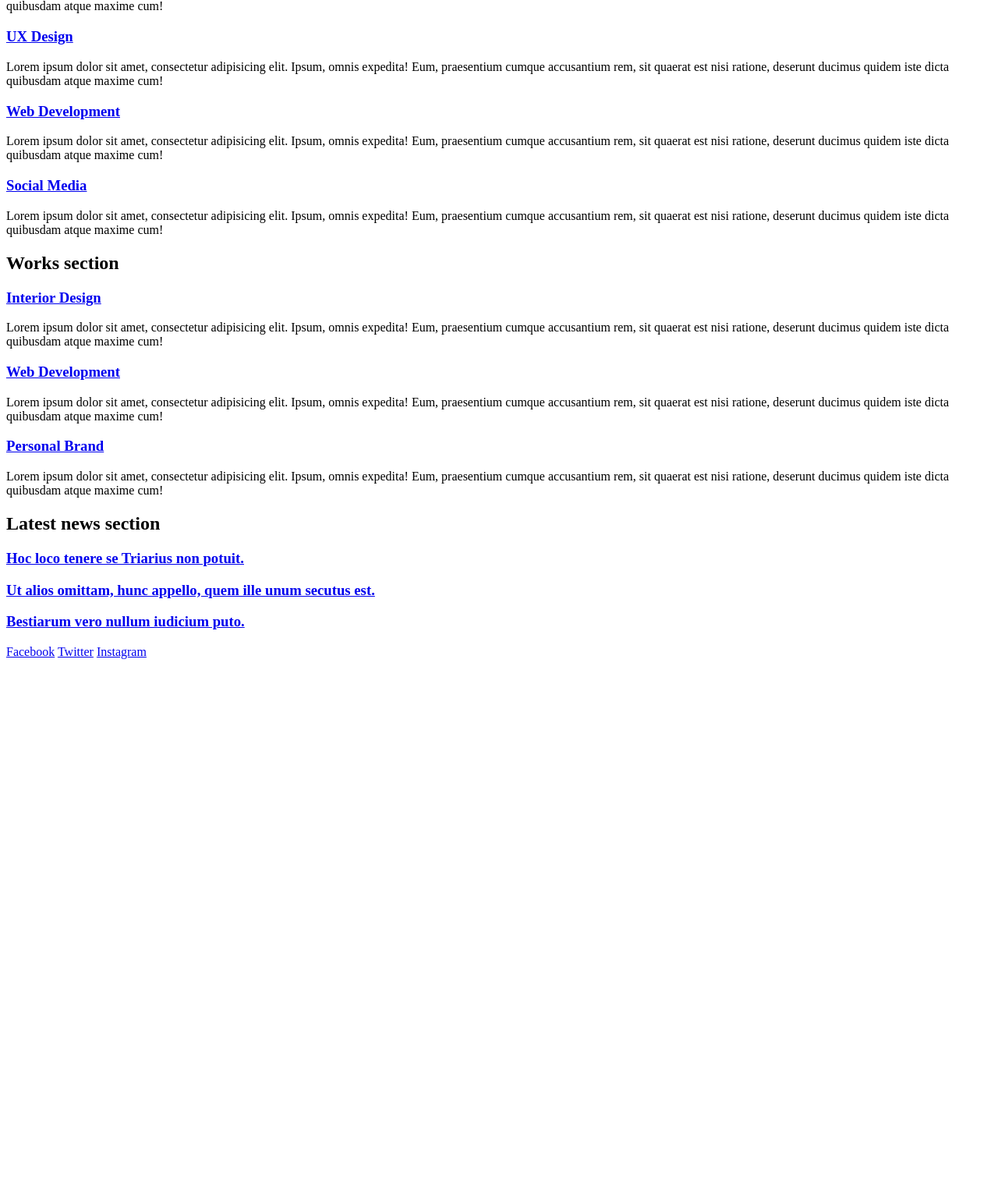
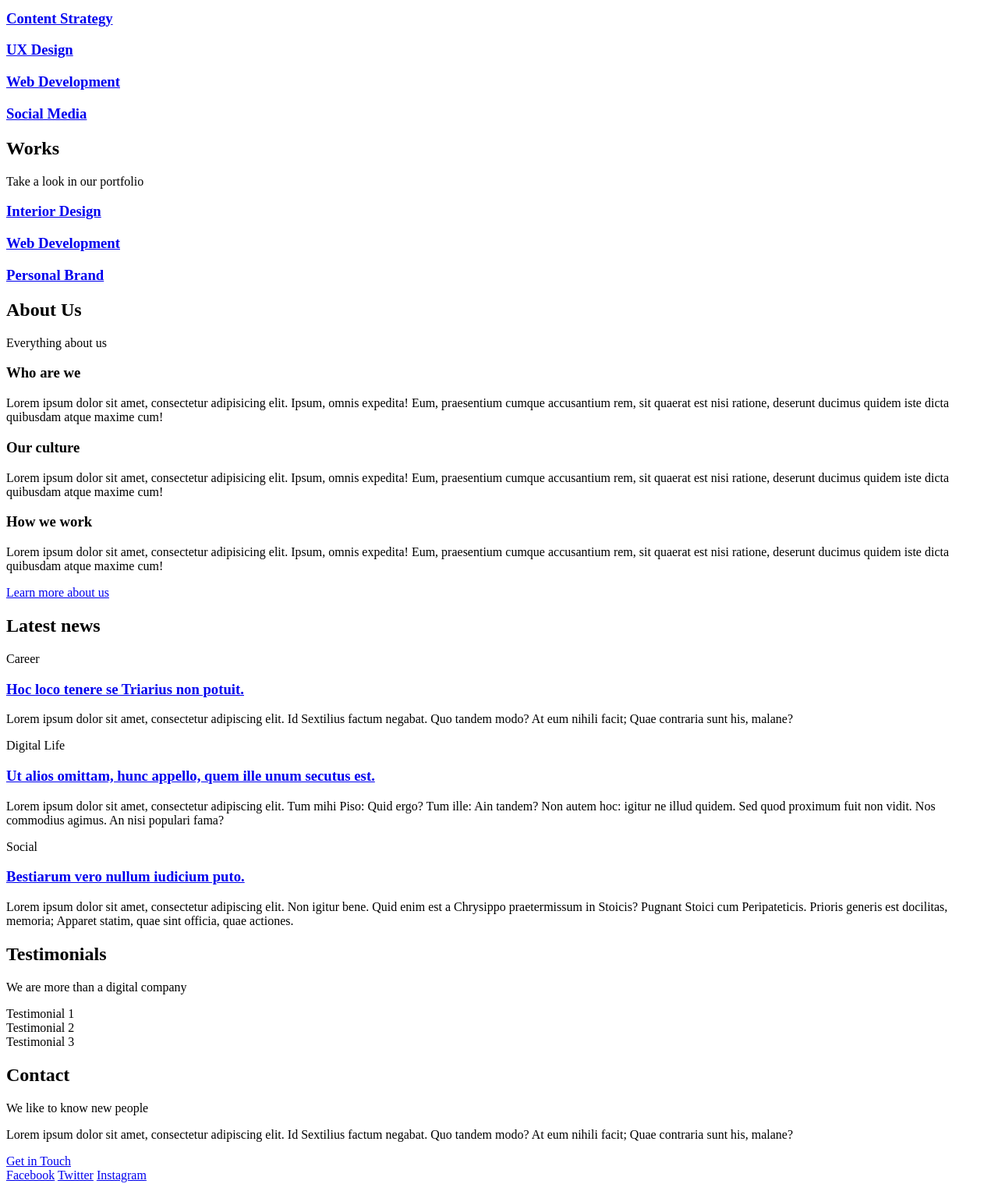
Before and after one commit to pkonsomu2020/alx-frontend, a plain HTML site: page 0x00-html_advanced/23-index.html in a window 1280 px wide. Shown: the part 361-1879 px from the top of the page at 78% size. Before the commit the page ends 1214 px from the top, so only its background shows below. Drawn offline with Linux system fonts and the light colour scheme.

Commit message:
Update 23-index.html

```diff
--- a/0x00-html_advanced/23-index.html
+++ b/0x00-html_advanced/23-index.html
@@ -1,106 +1,206 @@
 <!DOCTYPE html>
-<html>
+<html lang="en" dir="ltr">
     <head>
         <meta charset="utf-8">
-    <meta name="viewport" content="width=device-width, initial-scale=1.0, viewport-fit=cover">
+        <meta name="viewport" content="width=device-width, initial-scale=1, viewport-fit=cover">
         <title>Homepage - Techium</title>
         <meta name="description" content="Techium is a digital agency">
         <link rel="icon" type="image/x-icon" href="./favicon.ico">
-    <link rel="icon" type="image/png" href="./favicon.png">
-    <!-- Add other head content or stylesheets here if needed -->
+        <link rel="icon" type="image/png" href="./favicon-32x32.png">
     </head>
     <body>
 
-    <!-- Header to help with scanning your code -->
-    <div>
+        <!-- ==================== Header ==================== -->
         <header>
             <div>
-                <a href="/">Techium</a> <!-- Link to the root of the folder -->
-            </div>
-            <nav>
-                <!-- Navigation links -->
-                <a href="/">Home</a>
-                <a href="#services">Services</a> <!-- Anchor to services -->
-                <a href="#works">Works</a> <!-- Anchor to works -->
-                <a href="#about">About</a> <!-- Anchor to about -->
-                <a href="#latest_news">Latest news</a> <!-- Anchor to latest_news -->
-                <a href="#testimonials">Testimonials</a> <!-- Anchor to testimonials -->
-                <a href="#contact">Contact</a> <!-- Anchor to contact -->
-            </nav>
-        </header>
+                <div>
+                    <a href="/"><span>Techium</span></a>
                 </div>
 
-    <!-- Main to help with scanning your code -->
+                <nav>
+                    <a href="/">Home</a>
+                    <a href="services">Services</a>
+                    <a href="works">Works</a>
+                    <a href="about">About</a>
+                    <a href="latest_news">Latest news</a>
+                    <a href="testimonials">Testimonials</a>
+                    <a href="contact">Contact</a>
+                </nav>
+            </div>
+        </header>
+
+        <!-- ==================== Main ==================== -->
         <main>
-        <!-- Hero section -->
-        <!-- ... -->
+            <h1>Homepage</h1>
 
-        <!-- Services section -->
-        <section id="services">
-            <header>
-                <h2>Services section</h2>
-            </header>
+            <!-- +++++ Hero section +++++ -->
+            <section>
                 <div>
-                <!-- Contents for Services section -->
-                <h3><a href="#">Design & Concept</a></h3> <!-- Link to # around the text Design & Concept -->
-                <p>Lorem ipsum dolor sit amet, consectetur adipisicing elit. Ipsum, omnis expedita! Eum, praesentium cumque accusantium rem, sit quaerat est nisi ratione, deserunt ducimus quidem iste dicta quibusdam atque maxime cum!</p>
-                <h3><a href="#">Digital Strategy</a></h3> <!-- Link to # around the text Digital Strategy -->
-                <p>Lorem ipsum dolor sit amet, consectetur adipisicing elit. Ipsum, omnis expedita! Eum, praesentium cumque accusantium rem, sit quaerat est nisi ratione, deserunt ducimus quidem iste dicta quibusdam atque maxime cum!</p>
-                <h3><a href="#">Content Strategy</a></h3> <!-- Link to # around the text Content Strategy -->
-                <p>Lorem ipsum dolor sit amet, consectetur adipisicing elit. Ipsum, omnis expedita! Eum, praesentium cumque accusantium rem, sit quaerat est nisi ratione, deserunt ducimus quidem iste dicta quibusdam atque maxime cum!</p>
-                <h3><a href="#">UX Design</a></h3> <!-- Link to # around the text UX Design -->
-                <p>Lorem ipsum dolor sit amet, consectetur adipisicing elit. Ipsum, omnis expedita! Eum, praesentium cumque accusantium rem, sit quaerat est nisi ratione, deserunt ducimus quidem iste dicta quibusdam atque maxime cum!</p>
-                <h3><a href="#">Web Development</a></h3> <!-- Link to # around the text Web Development -->
-                <p>Lorem ipsum dolor sit amet, consectetur adipisicing elit. Ipsum, omnis expedita! Eum, praesentium cumque accusantium rem, sit quaerat est nisi ratione, deserunt ducimus quidem iste dicta quibusdam atque maxime cum!</p>
-                <h3><a href="#">Social Media</a></h3> <!-- Link to # around the text Social Media -->
-                <p>Lorem ipsum dolor sit amet, consectetur adipisicing elit. Ipsum, omnis expedita! Eum, praesentium cumque accusantium rem, sit quaerat est nisi ratione, deserunt ducimus quidem iste dicta quibusdam atque maxime cum!</p>
+                    <h2>We help you build your brand!</h2>
+                    <a href="#">Get started</a>
                 </div>
             </section>
 
-        <!-- Rest of the content for the homepage (same as 22-index.html) -->
-        <!-- ... -->
+            <!-- +++++ Services section +++++ -->
+            <section>
+                <div>
 
-        <!-- Works section -->
-        <section id="works">
                     <header>
-                <h2>Works section</h2>
+                        <h2>Services</h2>
+                        <p>We work with you</p>
                     </header>
+
                     <div>
-                <!-- Contents for Works section -->
-                <h3><a href="#">Interior Design</a></h3> <!-- Link to # around the text Interior Design -->
-                <p>Lorem ipsum dolor sit amet, consectetur adipisicing elit. Ipsum, omnis expedita! Eum, praesentium cumque accusantium rem, sit quaerat est nisi ratione, deserunt ducimus quidem iste dicta quibusdam atque maxime cum!</p>
-                <h3><a href="#">Web Development</a></h3> <!-- Link to # around the text Web Development -->
-                <p>Lorem ipsum dolor sit amet, consectetur adipisicing elit. Ipsum, omnis expedita! Eum, praesentium cumque accusantium rem, sit quaerat est nisi ratione, deserunt ducimus quidem iste dicta quibusdam atque maxime cum!</p>
-                <h3><a href="#">Personal Brand</a></h3> <!-- Link to # around the text Personal Brand -->
-                <p>Lorem ipsum dolor sit amet, consectetur adipisicing elit. Ipsum, omnis expedita! Eum, praesentium cumque accusantium rem, sit quaerat est nisi ratione, deserunt ducimus quidem iste dicta quibusdam atque maxime cum!</p>
+                        <h3><a href="#">Design & Concept</a></h3>
+                        <h3><a href="#">Digital Strategy</a></h3>
+                        <h3><a href="#">Content Strategy</a></h3>
+                        <h3><a href="#">UX Design</a></h3>
+                        <h3><a href="#">Web Development</a></h3>
+                        <h3><a href="#">Social Media</a></h3>
+                    </div>
+
                 </div>
             </section>
 
-        <!-- Rest of the content for the homepage (same as 22-index.html) -->
-        <!-- ... -->
+            <!-- +++++ Works section +++++ -->
+            <section>
+                <div>
 
-        <!-- Latest news section -->
-        <section id="latest_news">
                     <header>
-                <h2>Latest news section</h2>
+                        <h2>Works</h2>
+                        <p>Take a look in our portfolio</p>
                     </header>
+
                     <div>
-                <!-- Contents for Latest news section -->
-                <h3><a href="#">Hoc loco tenere se Triarius non potuit.</a></h3> <!-- Link to # around the text Hoc loco tenere se Triarius non potuit. -->
-                <h3><a href="#">Ut alios omittam, hunc appello, quem ille unum secutus est.</a></h3> <!-- Link to # around the text Ut alios omittam, hunc appello, quem ille unum secutus est. -->
-                <h3><a href="#">Bestiarum vero nullum iudicium puto.</a></h3> <!-- Link to # around the text Bestiarum vero nullum iudicium puto. -->
+                        <article>
+                            <h3><a href="#">Interior Design</a></h3>
+                        </article>
+
+                        <article>
+                            <h3><a href="#">Web Development</a></h3>
+                        </article>
+
+                        <article>
+                            <h3><a href="#">Personal Brand</a></h3>
+                        </article>
+                    </div>
+
                 </div>
             </section>
 
-        <!-- Rest of the content for the homepage (same as 22-index.html) -->
-        <!-- ... -->
+            <!-- +++++ About Us section +++++ -->
+            <section>
+                <div>
+
+                    <header>
+                        <h2>About Us</h2>
+                        <p>Everything about us</p>
+                    </header>
+
+                    <div>
+                        <h3>Who are we</h3>
+                        <p>Lorem ipsum dolor sit amet, consectetur adipisicing elit. Ipsum, omnis expedita! Eum, praesentium cumque accusantium rem, sit quaerat est nisi ratione, deserunt ducimus quidem iste dicta quibusdam atque maxime cum!</p>
+
+                        <h3>Our culture</h3>
+                        <p>Lorem ipsum dolor sit amet, consectetur adipisicing elit. Ipsum, omnis expedita! Eum, praesentium cumque accusantium rem, sit quaerat est nisi ratione, deserunt ducimus quidem iste dicta quibusdam atque maxime cum!</p>
+
+                        <h3>How we work</h3>
+                        <p>Lorem ipsum dolor sit amet, consectetur adipisicing elit. Ipsum, omnis expedita! Eum, praesentium cumque accusantium rem, sit quaerat est nisi ratione, deserunt ducimus quidem iste dicta quibusdam atque maxime cum!</p>
+                    </div>
+
+                    <a href="about.html">Learn more about us</a>
+
+                </div>
+            </section>
+
+            <!-- +++++ Latest news section +++++ -->
+            <section>
+                <div>
+
+                    <header>
+                        <h2>Latest news</h2>
+                    </header>
+
+                    <div>
+
+                        <article>
+
+                            <p>Career</p>
+                            <h3><a href="#">Hoc loco tenere se Triarius non potuit.</a></h3>
+                            <p>Lorem ipsum dolor sit amet, consectetur adipiscing elit. Id Sextilius factum negabat. Quo tandem modo? At eum nihili facit; Quae contraria sunt his, malane?</p>
+
+                        </article>
+
+                        <article>
+
+                            <p>Digital Life</p>
+                            <h3><a href="#">Ut alios omittam, hunc appello, quem ille unum secutus est.</a></h3>
+                            <p>Lorem ipsum dolor sit amet, consectetur adipiscing elit. Tum mihi Piso: Quid ergo? Tum ille: Ain tandem? Non autem hoc: igitur ne illud quidem. Sed quod proximum fuit non vidit. Nos commodius agimus. An nisi populari fama?</p>
+
+                        </article>
+
+                        <article>
+
+                            <p>Social</p>
+                            <h3><a href="#">Bestiarum vero nullum iudicium puto.</a></h3>
+                            <p>Lorem ipsum dolor sit amet, consectetur adipiscing elit. Non igitur bene. Quid enim est a Chrysippo praetermissum in Stoicis? Pugnant Stoici cum Peripateticis. Prioris generis est docilitas, memoria; Apparet statim, quae sint officia, quae actiones.</p>
+
+                        </article>
+
+                    </div>
+
+                </div>
+            </section>
+
+            <!-- +++++ Testimonials section +++++ -->
+            <section>
+                <div>
+
+                    <header>
+                        <h2>Testimonials</h2>
+                        <p>We are more than a digital company</p>
+                    </header>
+
+                    <div>
+                        <article>
+                            Testimonial 1
+                        </article>
+
+                        <article>
+                            Testimonial 2
+                        </article>
+
+                        <article>
+                            Testimonial 3
+                        </article>
+                    </div>
+
+                </div>
+            </section>
+
+            <!-- +++++ Contact section +++++ -->
+            <section>
+                <div>
+
+                    <header>
+                        <h2>Contact</h2>
+                        <p>We like to know new people</p>
+                    </header>
+
+                    <div>
+                        <p>Lorem ipsum dolor sit amet, consectetur adipiscing elit. Id Sextilius factum negabat. Quo tandem modo? At eum nihili facit; Quae contraria sunt his, malane?</p>
+                    </div>
+
+                    <a href="contact.html">Get in Touch</a>
+
+                </div>
+            </section>
 
         </main>
 
-    <!-- Footer to help with scanning your code -->
+        <!-- ==================== Footer ==================== -->
         <footer>
             <div>
-            <!-- Social media links -->
                 <a href="https://www.facebook.com/HolbertonSchool/">Facebook</a>
                 <a href="https://twitter.com/holbertonschool">Twitter</a>
                 <a href="https://www.instagram.com/holbertonschool/">Instagram</a>
```
Lines whose indentation alone changed are shown as unchanged.
